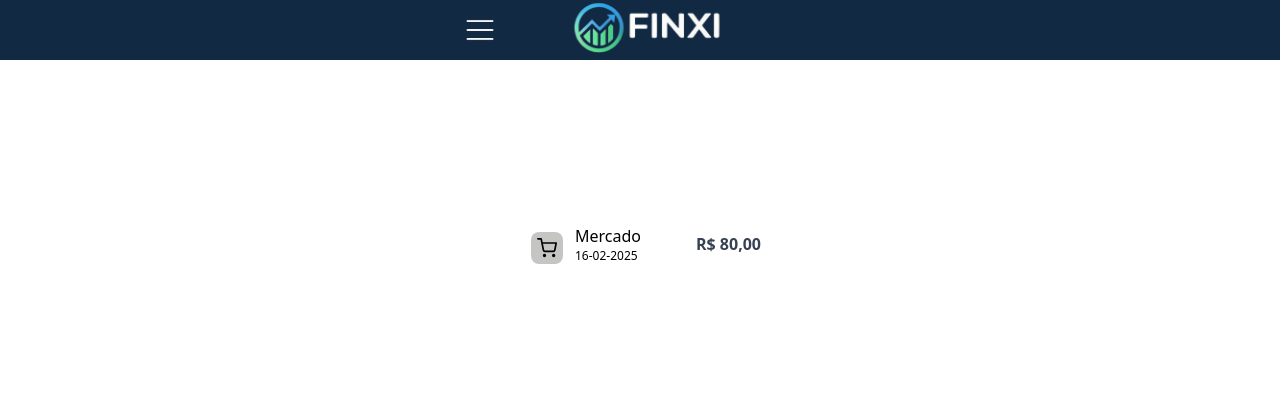
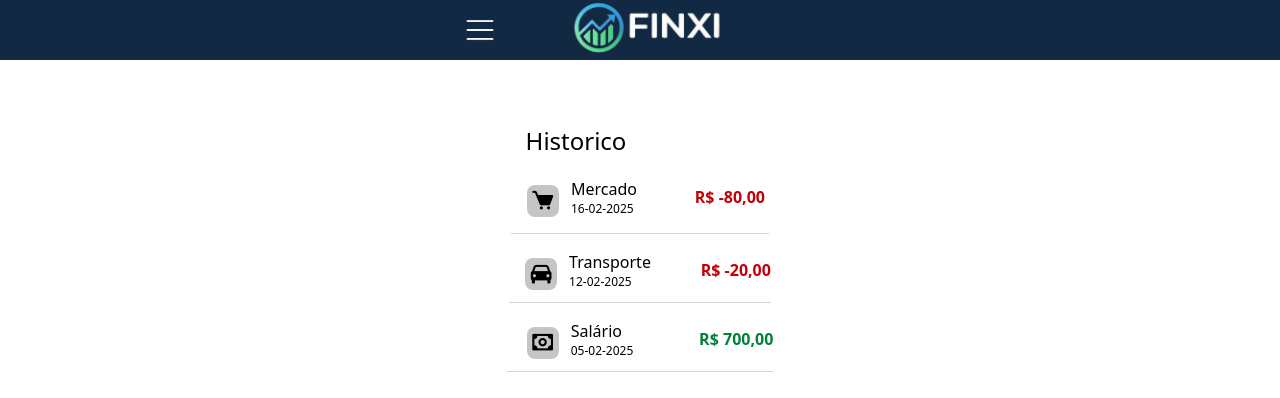
Before and after one commit to dilucas00/web-app-responsive, a React (Vite) app in the folder vite-project/: page / in a window 1280 px wide. Shown: the top 398 px of the page. Built offline with nearby package versions, Linux system fonts and the light colour scheme.

Commit message:
Componente LineTable finalizado

```diff
--- a/vite-project/package.json
+++ b/vite-project/package.json
@@ -11,6 +11,7 @@
   },
   "dependencies": {
     "@tailwindcss/vite": "^4.0.6",
+    "boxicons": "^2.1.4",
     "react": "^19.0.0",
     "react-dom": "^19.0.0",
     "tailwindcss": "^4.0.6"
--- a/vite-project/src/components/LineTable.jsx
+++ b/vite-project/src/components/LineTable.jsx
@@ -1,20 +1,59 @@
 import React from 'react'
+import "boxicons/css/boxicons.min.css";
 
 const LineTable = () => {
   return (
     <div className='flex w-auto h-80 justify-center items-center content-center flex-col bg-grey mt-7'>
-        <div className=' flex flex-row '>
+
+        <h3 className='mr-32 mb-3 font-medium text-2xl'>Historico</h3>
+
+      {/* CONTAINER MERCADO */}
+
+        <div className=' flex flex-row border-b border-gray-300 p-1 '>
           <div className='w-8 h-8 rounded-lg bg-[#c5c5c4] m-3 flex justify-center'>
-            <img src="/shopping-cart.svg" className='w-5' alt="" />
+            <i class='bx bxs-cart bx-sm pt-1'></i>
           </div>
           <div className='flex flex-col pt-1'>
             <h3 className='font-normal'>Mercado</h3>
             <p className='font-light text-xs '>16-02-2025</p>
           </div>
-          <div className='flex flex-row justify-end items-center w-30 pt-2  h-10'>
-            <span className='font-bold text-gray-700'>R$ 80,00</span>
+          <div className='flex flex-row justify-end items-center w-32 pt-2  h-10'>
+            <span className='font-bold text-red-700'>R$ -80,00</span>
           </div>
         </div>
+
+        {/* CONTAINER Transporte  */}
+
+        <div className=' flex flex-row border-b border-gray-300 pl-1 mt-3 '>
+          <div className='w-8 h-8 rounded-lg bg-[#c5c5c4] m-3 flex justify-center'>
+            <i class='bx bxs-car bx-sm pt-1'></i>
+          </div>
+          <div className='flex flex-col pt-1'>
+            <h3 className='font-normal'>Transporte</h3>
+            <p className='font-light text-xs '>12-02-2025</p>
+          </div>
+          <div className='flex flex-row justify-end items-center w-30 pt-2  h-10'>
+            <span className='font-bold text-red-700'>R$ -20,00</span>
+          </div>
+
+        </div>
+
+        {/* CONTAINER SALARIO */}
+
+        <div className=' flex flex-row border-b border-gray-300 pl-2 mt-3 '>
+          <div className='w-8 h-8 rounded-lg bg-[#c5c5c4] m-3 flex justify-center'>
+            <i class='bx bx-money bx-sm pt-1'></i>
+          </div>
+          <div className='flex flex-col pt-1'>
+            <h3 className='font-normal'>Salário</h3>
+            <p className='font-light text-xs '>05-02-2025</p>
+          </div>
+          <div className='flex flex-row justify-end items-center w-35 pt-2  h-10'>
+            <span className='font-bold text-green-700'>R$ 700,00</span>
+          </div>
+
+        </div>
+
     </div>
   )
 }
```
Also changed, not shown: vite-project/public/shopping-cart.svg (deleted), 1 other file (tests, documents, lock files or other folders).
